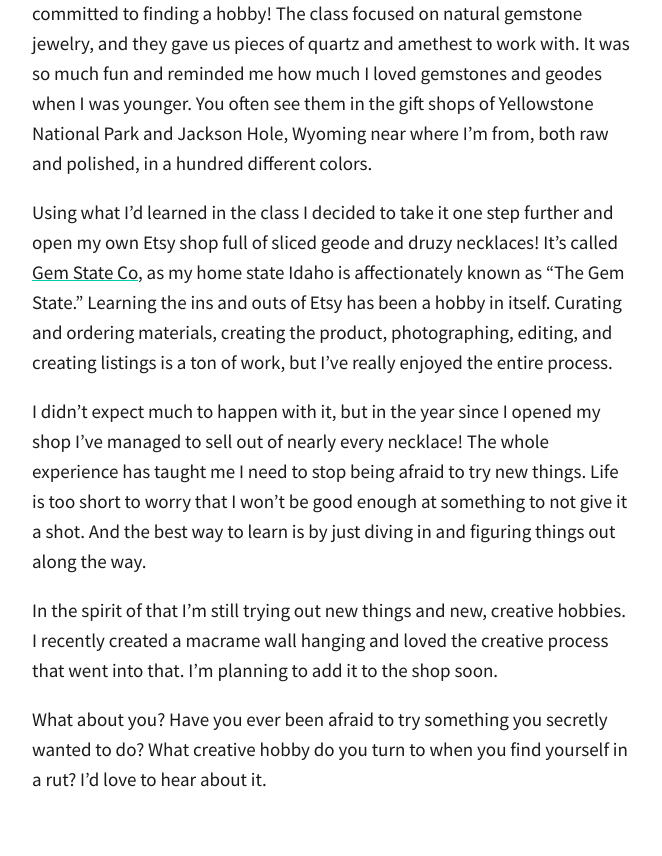
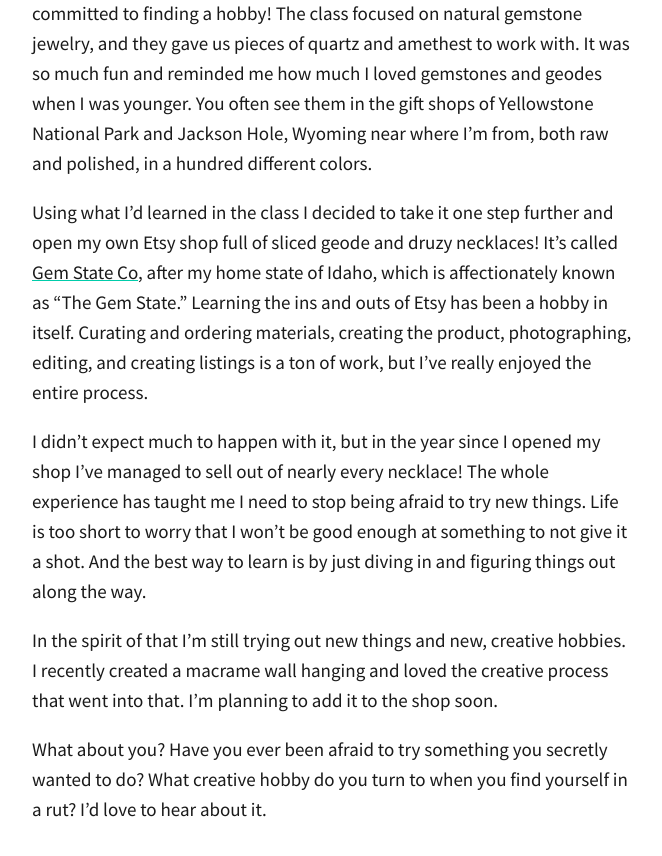
Before and after one commit to totiffany/totiffany.github.io, a Jekyll site: the page built from _posts/2018-02-21-How-I-Found-A-Creative-Hobby.md, in a window 1280 px wide and 900 px high, scrolled down 2805 px. Shown: the top 856 px of the window, without its empty margins (308-970 px from the left). Built offline with Jekyll 4.4.1, drawn with Linux system fonts in a browser that asks for light colours; our own code applies the rules of GitHub Pages for plain Markdown files.

Commit message:
Update 2018-02-21-How-I-Found-A-Creative-Hobby.md

```diff
--- a/_posts/2018-02-21-How-I-Found-A-Creative-Hobby.md
+++ b/_posts/2018-02-21-How-I-Found-A-Creative-Hobby.md
@@ -13,7 +13,7 @@ Then I tried cross-stitch, which despite also requiring a lot of patience, I act
 
 Finally I decided to take a [jewelry making class](http://www.workshopsf.org/). I went by myself, which is something I would never normally feel comfortable doing, but I was really committed to finding a hobby! The class focused on natural gemstone jewelry, and they gave us pieces of quartz and amethest to work with. It was so much fun and reminded me how much I loved gemstones and geodes when I was younger. You often see them in the gift shops of Yellowstone National Park and Jackson Hole, Wyoming near where I’m from, both raw and polished, in a hundred different colors.
 
-Using what I’d learned in the class I decided to take it one step further and open my own Etsy shop full of sliced geode and druzy necklaces! It's called [Gem State Co](https://www.etsy.com/shop/GemStateCo/), as my home state Idaho is affectionately known as "The Gem State." Learning the ins and outs of Etsy has been a hobby in itself. Curating and ordering materials, creating the product, photographing, editing, and creating listings is a ton of work, but I’ve really enjoyed the entire process.
+Using what I’d learned in the class I decided to take it one step further and open my own Etsy shop full of sliced geode and druzy necklaces! It's called [Gem State Co](https://www.etsy.com/shop/GemStateCo/), after my home state of Idaho, which is affectionately known as "The Gem State." Learning the ins and outs of Etsy has been a hobby in itself. Curating and ordering materials, creating the product, photographing, editing, and creating listings is a ton of work, but I’ve really enjoyed the entire process.
 
 I didn't expect much to happen with it, but in the year since I opened my shop I've managed to sell out of nearly every necklace! The whole experience has taught me I need to stop being afraid to try new things. Life is too short to worry that I won't be good enough at something to not give it a shot. And the best way to learn is by just diving in and figuring things out along the way.
 
```
